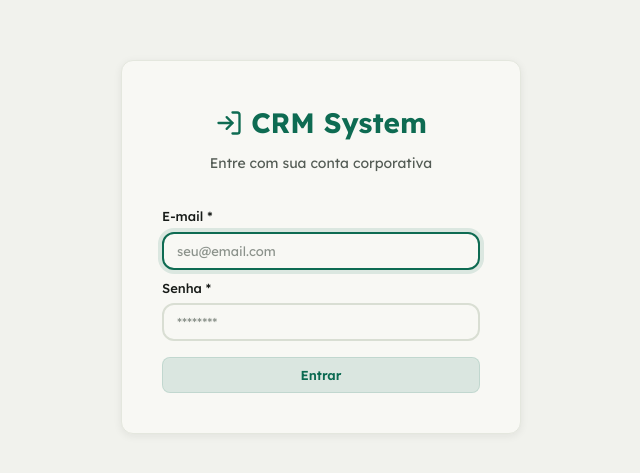
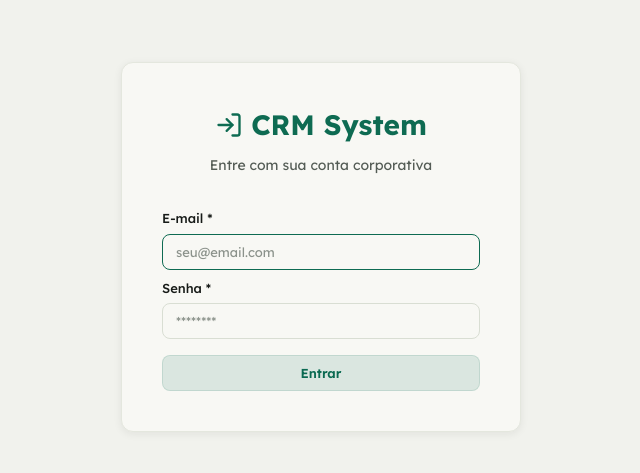
Before and after one commit to rodrigo-ag-dev/crm-front, a React (Vite) app: page /login in a window 1280 px wide. Shown: the part 153-626 px from the top of the page, without its empty margins (319-959 px from the left). Built offline with nearby package versions, Linux system fonts and the light colour scheme; no server answers.

Commit message:
Ajuste no layout

```diff
--- a/src/components/TaskModal.module.css
+++ b/src/components/TaskModal.module.css
@@ -148,6 +148,12 @@
   color: var(--text-primary);
   padding: 7px 10px;
   font-size: 0.86rem;
+  transition: border-color 0.15s ease;
+}
+
+.addItemInput:focus {
+  outline: none;
+  border-color: var(--primary-color);
 }
 
 .footerSpacer {
--- a/src/components/TaskWidget.module.css
+++ b/src/components/TaskWidget.module.css
@@ -71,11 +71,12 @@
   color: var(--text-primary);
   padding: 8px 12px;
   font-size: 0.88rem;
+  transition: border-color 0.15s ease;
 }
 
 .quickAddInput:focus {
-  outline: 2px solid var(--focus-ring-color);
-  outline-offset: 1px;
+  outline: none;
+  border-color: var(--primary-color);
 }
 
 .list {
@@ -237,6 +238,12 @@
   color: var(--text-primary);
   font-size: 0.8rem;
   padding: 4px 8px;
+  transition: border-color 0.15s ease;
+}
+
+.checklistAddInput:focus {
+  outline: none;
+  border-color: var(--primary-color);
 }
 
 .emptyState {
--- a/src/index.css
+++ b/src/index.css
@@ -305,8 +305,8 @@ button:disabled {
 .input-field {
   width: 100%;
   padding: 9px 13px;
-  border: 2px solid var(--border-color);
-  border-radius: var(--border-radius);
+  border: 1px solid var(--border-color);
+  border-radius: var(--border-radius-button);
   font-size: 13px;
   font-family: inherit;
   color: var(--text-primary);
@@ -332,7 +332,6 @@ option {
 .input-field:focus {
   outline: none;
   border-color: var(--primary-color);
-  box-shadow: 0 0 0 4px var(--focus-ring-color);
 }
 
 /* Only flag a field as invalid once the user has actually interacted with it —
@@ -344,7 +343,6 @@ option {
 .input-field:user-invalid:focus {
   outline: none;
   border-color: var(--danger-color);
-  box-shadow: 0 0 0 4px rgba(192, 57, 43, 0.14);
 }
 
 .input-field:disabled {
```
